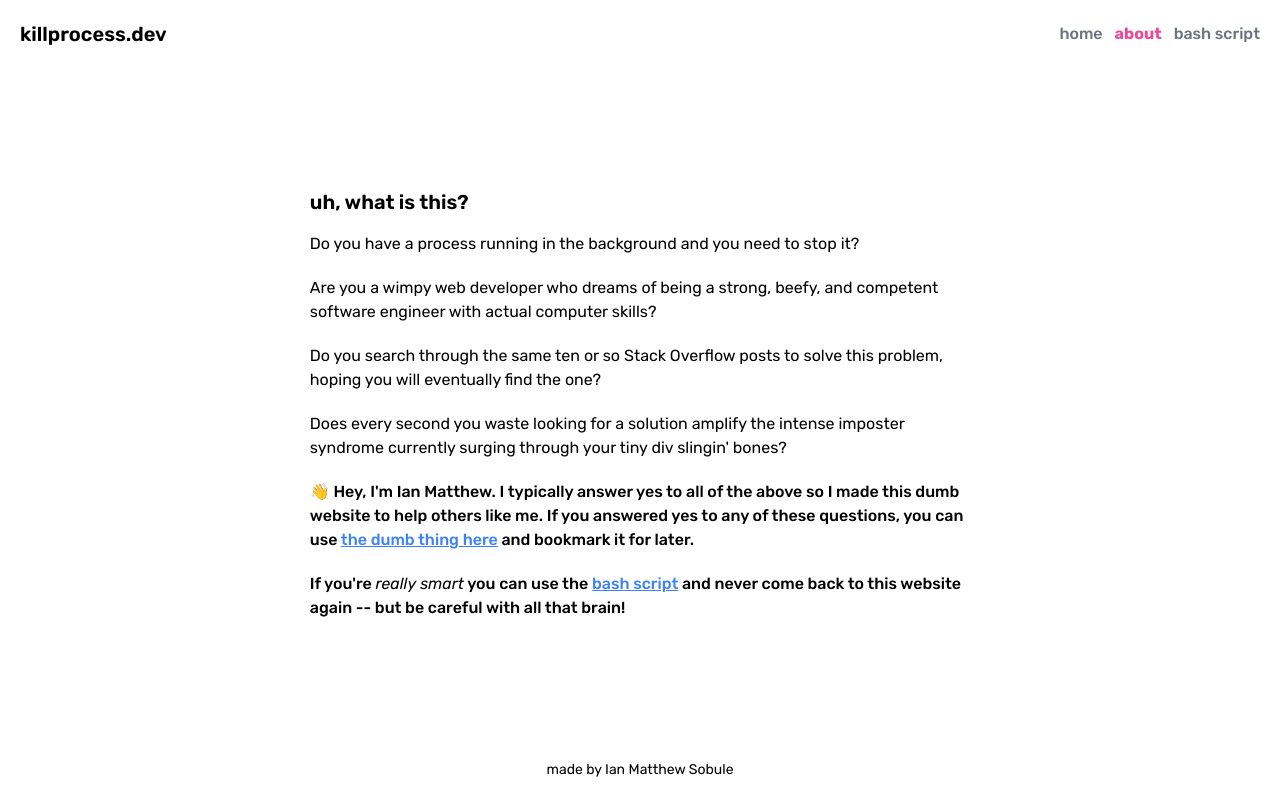
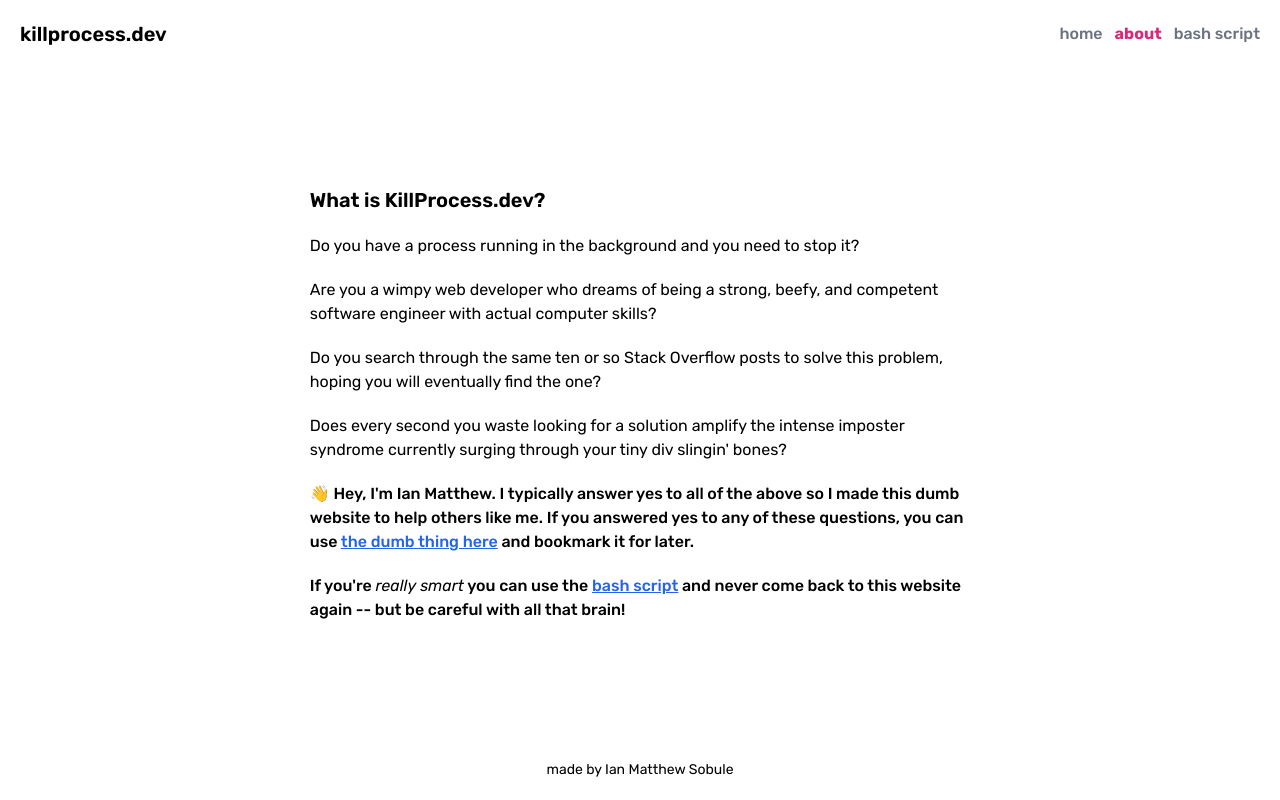
Before and after one commit to Ian-Matthew/killprocess, a Next.js app: page /about in a window 1280 px wide. Built offline with nearby package versions, Linux system fonts and the light colour scheme.

Commit message:
Update to next 12

```diff
--- a/components/Navigation.js
+++ b/components/Navigation.js
@@ -20,7 +20,7 @@ const NavLink = ({ href, children, className, ...props }) => {
   const active = router.pathname === href;
   const linkClasses = classNames(
     "cursor-pointer hover:text-black text-gray-500 font-medium text-sm xs:text-base",
-    { "text-pink-500 hover:text-pink-500 font-bold": active },
+    { "text-pink-600 hover:text-pink-600 font-bold": active },
     className
   );
   return (
@@ -33,7 +33,7 @@ const NavLink = ({ href, children, className, ...props }) => {
 export const InlineLink = ({ href, children, ...props }) => {
   return (
     <NextLink {...props} href={href}>
-      <a className="cursor-pointer underline hover:text-blue-300 text-blue-500 font-medium">
+      <a className="cursor-pointer underline hover:text-blue-300 text-blue-600 font-medium">
         {children}
       </a>
     </NextLink>
--- /dev/null
+++ b/next.config.js
@@ -0,0 +1,6 @@
+module.exports = {
+  i18n: {
+    locales: ['en-US'],
+    defaultLocale: 'en-US',
+  }
+}
--- a/package.json
+++ b/package.json
@@ -10,10 +10,10 @@
   "dependencies": {
     "autoprefixer": "^10.2.4",
     "classnames": "^2.2.6",
-    "next": "10.0.6",
+    "next": "^12.0.4",
     "postcss": "^8.2.5",
-    "react": "17.0.1",
-    "react-dom": "17.0.1"
+    "react": "^17.0.2",
+    "react-dom": "^17.0.2"
   },
   "devDependencies": {
     "tailwindcss": "^2.0.3"
--- /dev/null
+++ b/pages/_document.js
@@ -0,0 +1,27 @@
+
+import Document, { Html, Head, Main, NextScript } from 'next/document'
+
+class MyDocument extends Document {
+  render() {
+    return (
+      <Html>
+        <Head>
+          <link
+            href="https://fonts.googleapis.com/css2?family=Rubik:ital,wght@0,300;0,400;0,500;0,600;0,700;0,800;0,900;1,300;1,400;1,500;1,600;1,700;1,800;1,900&display=optional"
+            rel="stylesheet"
+          />
+          <link
+            href="https://fonts.googleapis.com/css2?family=Rubik+Mono+One&display=optional"
+            rel="stylesheet"
+          />
+        </Head>
+        <body>
+          <Main />
+          <NextScript />
+        </body>
+      </Html>
+    )
+  }
+}
+
+export default MyDocument
--- a/pages/about.js
+++ b/pages/about.js
@@ -6,7 +6,7 @@ export default function About() {
   return (
     <>
       <Head>
-        <title>Kill Process | About</title>
+        <title>Kill Process | What is KillProcess.dev?</title>
         <meta name="viewport" content="initial-scale=1.0, width=device-width" />
         <meta charSet="utf-8" />
         <meta
@@ -14,41 +14,43 @@ export default function About() {
           content="Do you often struggle finding a simple way to kill a process running on a port? Here's a few easy ways to fix it"
         />
       </Head>
+      <section>
+        <div className="space-y-5">
           <h1 className="text-lg xs:text-xl font-semibold mb-4">
-        uh, what is this?
+          What is KillProcess.dev?
           </h1>
-      <ul className="space-y-5">
-        <li>
+          <p>
             Do you have a process running in the background and you need to stop
             it?
-        </li>
-        <li>
+          </p>
+          <p>
             Are you a wimpy web developer who dreams of being a strong, beefy, and
             competent software engineer with actual computer skills?
-        </li>
-        <li>
+          </p>
+          <p>
             Do you search through the same ten or so Stack Overflow posts to solve
             this problem, hoping you will eventually find the one?
-        </li>
-        <li>
+          </p>
+          <p>
             Does every second you waste looking for a solution amplify the intense
             imposter syndrome currently surging through your tiny div slingin'
             bones?
-        </li>
-        <li className="font-medium">
+          </p>
+          <p className="font-medium">
             👋 Hey, I'm Ian Matthew. I typically answer yes to all of the above so
             I made this dumb website to help others like me. If you answered yes
             to any of these questions, you can use{" "}
             <InlineLink href="/">the dumb thing here</InlineLink> and bookmark it
             for later.
-        </li>
-        <li className="font-medium">
+          </p>
+          <p className="font-medium">
             If you're <span className="italic font-normal">really smart</span> you
             can use the <InlineLink href="/bash">bash script</InlineLink> and
             never come back to this website again -- but be careful with all that
             brain!
-        </li>
-      </ul>
+          </p>
+        </div>
+      </section>
     </>
   );
 }
--- a/pages/bash.js
+++ b/pages/bash.js
@@ -5,14 +5,15 @@ export default function Bash() {
   return (
     <>
       <Head>
-        <title>Kill Process | Bash Script</title>
+        <title>Kill Process | How to kill process on port using Bash </title>
         <meta name="viewport" content="initial-scale=1.0, width=device-width" />
         <meta charSet="utf-8" />
         <meta
           name="description"
-          content="A simple way to kill a process running on a port using a bash script. Just copy this bash script into your .bashrc/.zshrc, source the file and run the command."
+          content="A simple way to kill a process running on a port using a bash script. Just copy this bash script into your .bashrc/.zshrc, source the file, and run the command."
         />
       </Head>
+      <section>
         <h1 className="text-lg xs:text-xl font-semibold mb-4">bash script</h1>
         <div className="space-y-3 flex flex-col w-full">
           <p className="font-semibold">add to .bashrc/.zshrc</p>
@@ -31,6 +32,8 @@ export default function Bash() {
             kill-port 3000
           </code>
         </div>
+      </section>
+
     </>
   );
 }
--- a/pages/index.js
+++ b/pages/index.js
@@ -25,13 +25,19 @@ export default function Home() {
     setCopied(0);
     setPort(e.target.value);
   }
+
+// formatted string of copy command
+function formatCopyCommand(port) {
+  return `lsof -ti :${port || "{PORT}"} | xargs kill`;
+}
+
   // function to copy the command from hidden input to the clipboard
   function copyCode() {
     setCopied(copied + 1);
     commandCopyRef.current.select();
     document.execCommand("copy");
   }
-  // watch the inpur ref -- if enter is pressed while focus, trigger copy
+  // watch the input ref -- if enter is pressed while focus, trigger copy
   function inputPress(e) {
     if (portInputRef.current === document.activeElement && e.charCode === 13) {
       copyCode();
@@ -46,30 +52,34 @@ export default function Home() {
   }, [portInputRef.current]);
 
   return (
-    <div className="space-y-3 w-full">
+    <>
       <Head>
         <title>
-          Kill Process | Never forget how to kill a phantom process again
+          Kill Process | How to kill a process running on a port
         </title>
         <meta name="viewport" content="initial-scale=1.0, width=device-width" />
         <meta
           name="description"
-          content="The easiest way to kill a process running on a port."
+          content="This is the easiest way to kill a process running on a port. Just enter the port and copy the generated script."
         />
         <meta charSet="utf-8" />
       </Head>
+      <section className="space-y-3 w-full">
         <div className="flex flex-col w-full relative">
           <h1 className="text-xl font-semibold mb-4">
             kill process on port {port}
           </h1>
-
+          <div className="aria-hidden">
           <input
+            aria-label="Port Number"
             className="absolute opacity-0 pointer-events-none -left-full"
             value={command}
             ref={commandCopyRef}
             readOnly
             type="text"
           />
+          </div>
+
           <div className="relative flex items-center justify-between flex-row flex-1 w-full">
             <div className="absolute right-5 text-xs text-gray-400 overflow-hidden">
               <div className="relative">
@@ -94,6 +104,7 @@ export default function Home() {
               </div>
             </div>
             <input
+              name="port"
               max={65535}
               min={0}
               autoFocus={true}
@@ -134,10 +145,8 @@ export default function Home() {
             <span>copy</span>
           </button>
         </code>
-    </div>
+      </section>
+
+      </>
   );
 }
-
-function formatCopyCommand(port) {
-  return `lsof -ti :${port || "{PORT}"} | xargs kill`;
-}
```
Also changed, not shown: 1 other file (tests, documents, lock files or other folders). Lines whose indentation alone changed are shown as unchanged.
